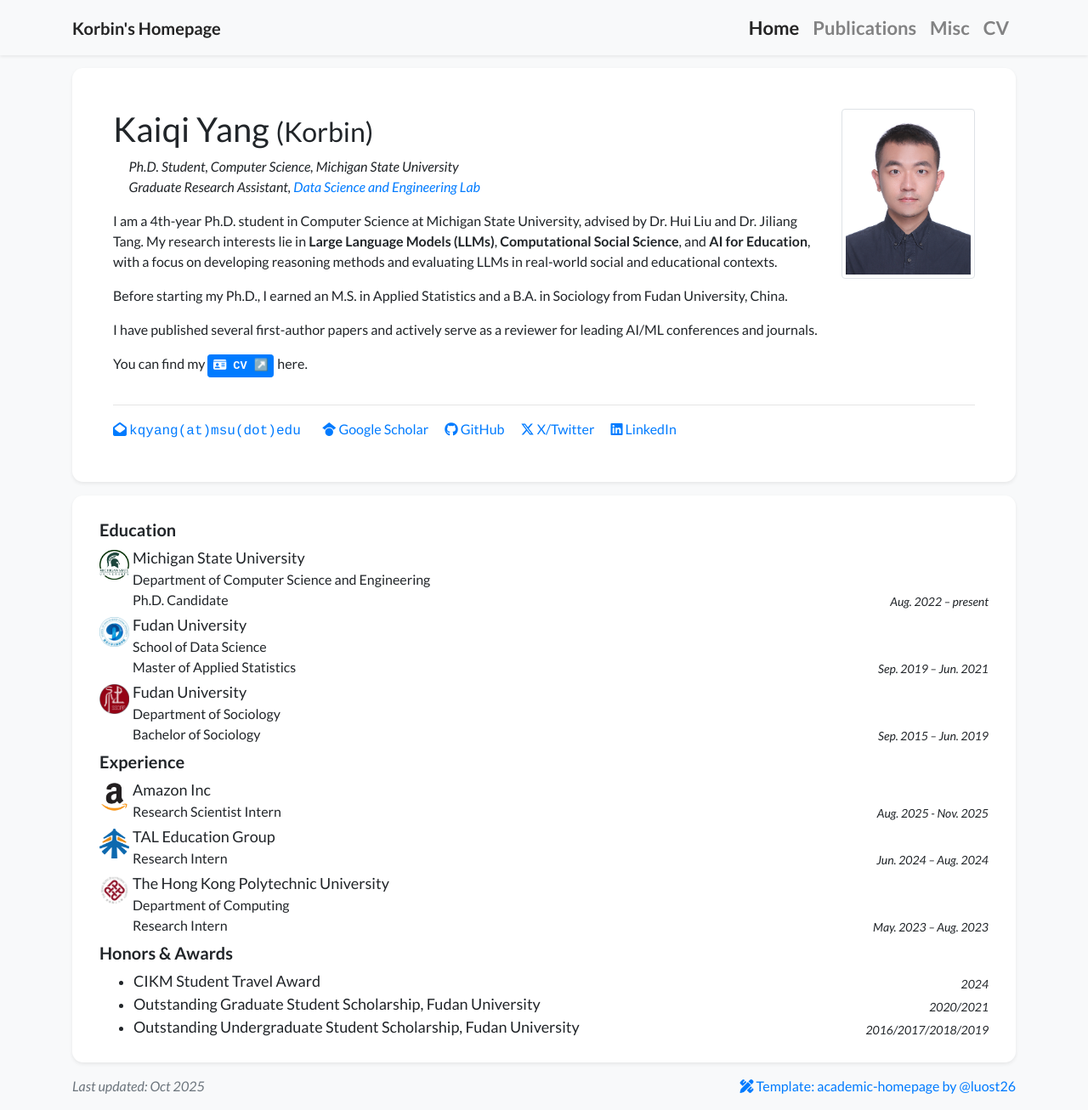
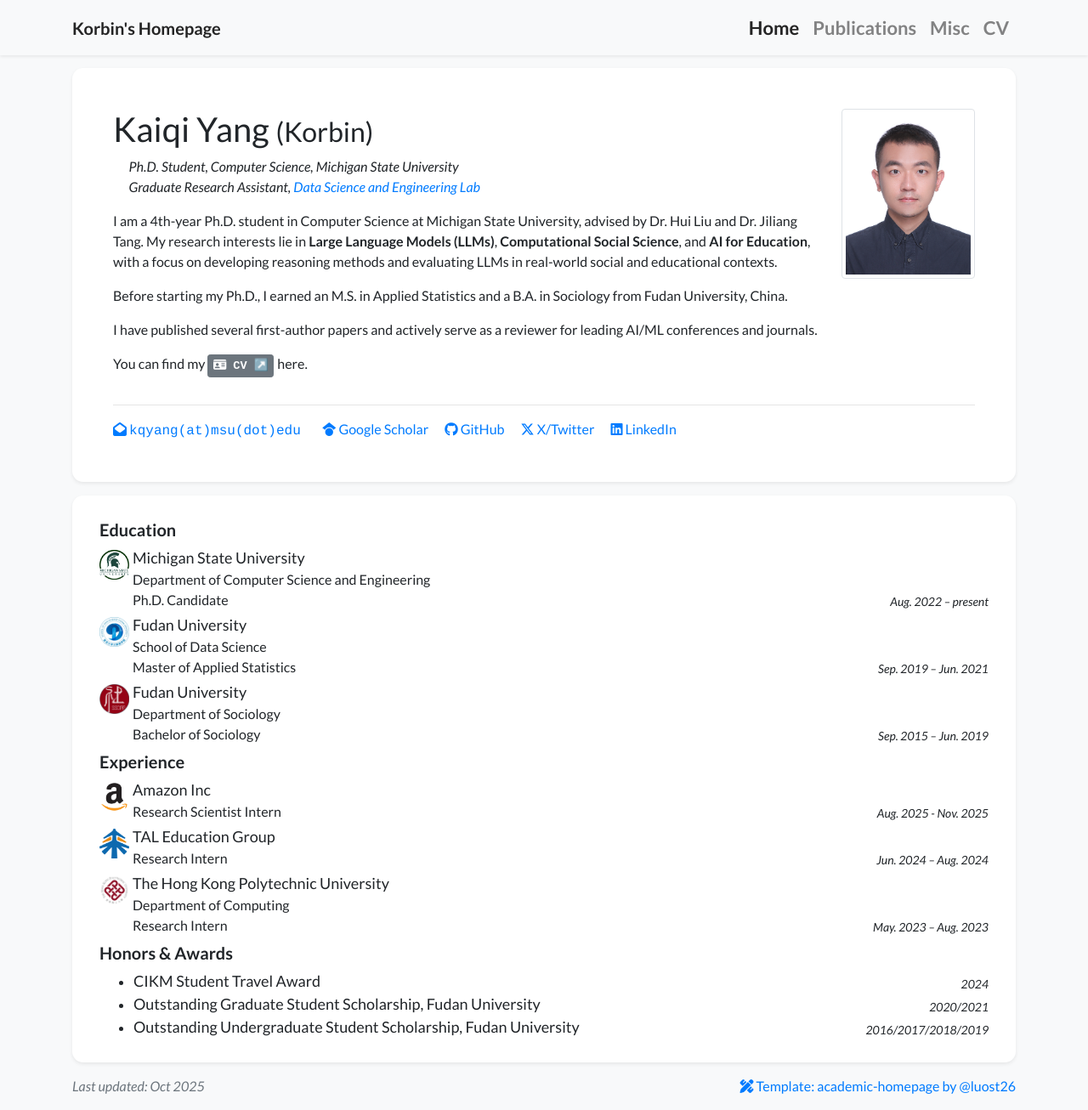
Before and after one commit to KorbinY/korbiny.github.io, a Jekyll site: the page built from index.html, in a window 1280 px wide and 1306 px high. Shown: the whole window at 85% size. Built offline with Jekyll 4.4.1, drawn with Linux system fonts in a browser that asks for light colours; nearby versions of some CDN libraries; a style sheet for code colours, icons or effects is not loaded.

Commit message:
update bio button

```diff
--- a/_data/profile.yml
+++ b/_data/profile.yml
@@ -35,7 +35,7 @@ short_bio: >-
     I have published several first-author papers and actively serve as a reviewer for leading AI/ML conferences and journals.
   </p>
   <p>
-    You can find my <a href="/assets/files/My_CV_New.pdf" target="_blank" class="btn btn-sm btn-primary align-baseline" style="padding:0.1em 0.4em;font-size:0.85em;"><i class="fa-solid fa-id-card"></i><span class="cv-text">&nbsp;CV&nbsp;</span></a><img src="/assets/images/empty_300x200.png" alt="CV" style="width:1px;height:1px;opacity:0;vertical-align:middle;"> here.
+    You can find my <a href="/assets/files/My_CV_New.pdf" target="_blank" class="btn btn-sm btn-secondary align-baseline" style="padding:0.1em 0.4em;font-size:0.85em;"><i class="fa-solid fa-id-card"></i><span class="cv-text">&nbsp;CV&nbsp;</span></a><img src="/assets/images/empty_300x200.png" alt="CV" style="width:1px;height:1px;opacity:0;vertical-align:middle;"> here.
   </p>
 
 
```
